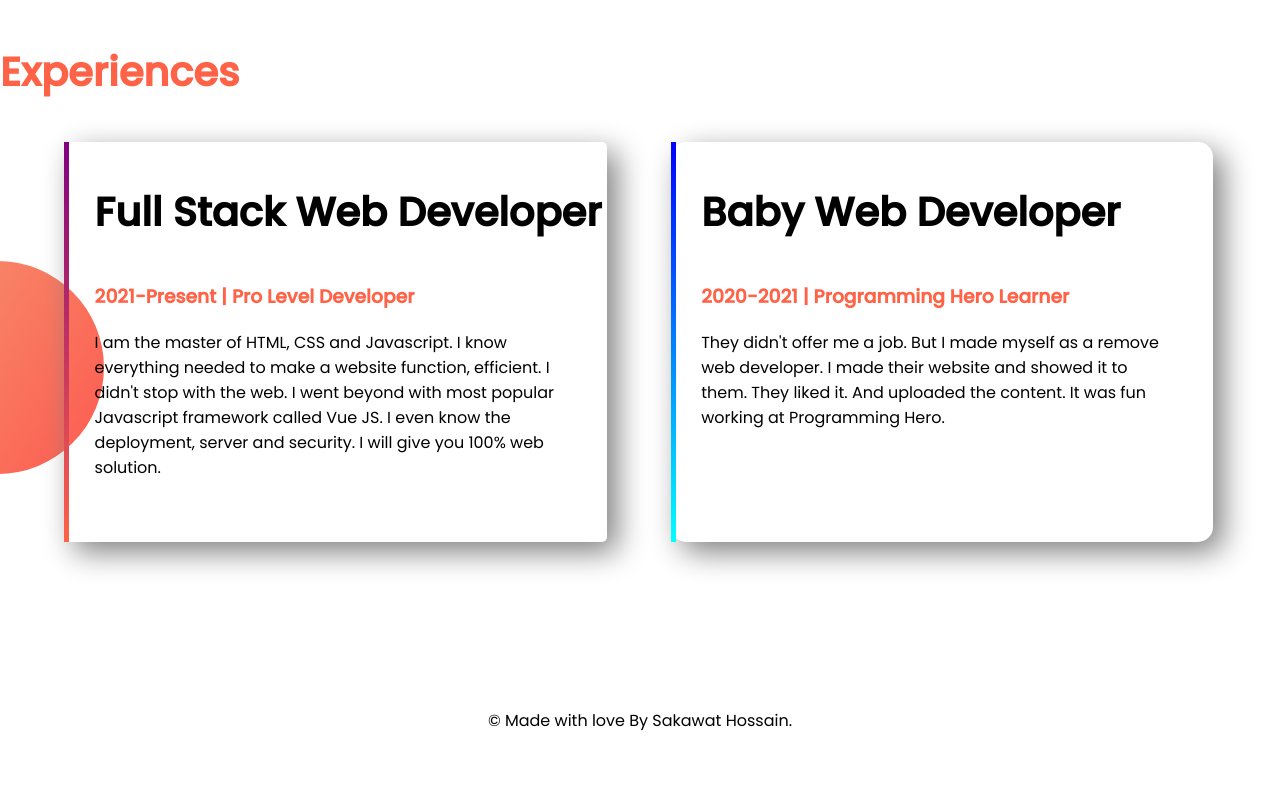
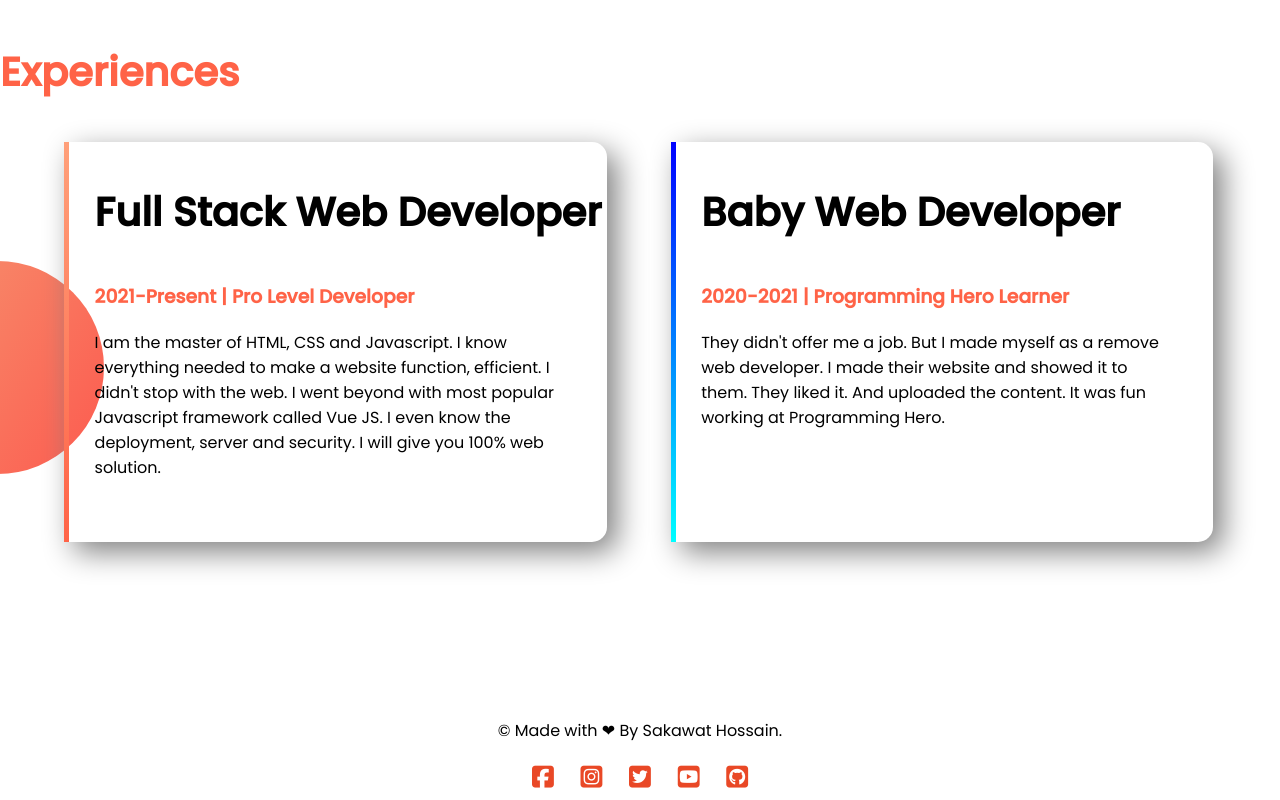
Before and after one commit to sakibsakawat/sakawat-portfolio, a plain HTML site: page index.html in a window 1280 px wide. Shown: the part 1298-2098 px from the top of the page. Before the commit the page ends 2031 px from the top, so only its background shows below. Drawn offline with Linux system fonts and the light colour scheme.

Commit message:
footer edited

```diff
--- a/index.html
+++ b/index.html
@@ -8,6 +8,8 @@
     <link rel="preconnect" href="https://fonts.googleapis.com">
 <link rel="preconnect" href="https://fonts.gstatic.com" crossorigin>
 <link href="https://fonts.googleapis.com/css2?family=Poppins:wght@400;500&display=swap" rel="stylesheet">
+ <link rel="shortcut icon" href="images/images/favicon.png">
+ <script src="https://kit.fontawesome.com/7085eab5dd.js" crossorigin="anonymous"></script>
     <link rel="stylesheet" href="style.css">
 </head>
 <body>
@@ -52,7 +54,15 @@
         </div>
     </section>
     <footer>
-    <p> © Made with love By Sakawat Hossain.</p>
+    <p> © Made with &#x2764; By Sakawat Hossain.</p>
+    <div class="icon-area">
+
+    <a target="_blank" href="https://facebook.com/sakawatofficial"><i class="fab fa-facebook-square"></i></a>
+    <a target="_blank" href="https://instagram.com/sakawatofficial"><i class="fab fa-instagram-square"></i></a>
+    <a target="_blank"  href="https://twitter.com/sakawatofficial"><i class="fab fa-twitter-square"></i></a>
+    <a target="_blank" href="https://www.youtube.com/channel/UCweBPs0VAyl_HV57EAErR0g"><i class="fab fa-youtube-square"></i></a>
+    <a target="_blank" href="https://github.com/sakibsakawat?tab=repositories"><i class="fab fa-github-square"></i></a>
+    </div>
      </footer>
 </body>
 </html>
--- a/style.css
+++ b/style.css
@@ -1,6 +1,7 @@
 body{
      margin: 0;
     font-family: 'Poppins', sans-serif;
+
 }
 section{
     height: 500px;
@@ -65,7 +66,7 @@ section .experience{
 .experience div {
     height:80%;
     box-shadow: 10px 10px 30px gray;
-    border-radius:15px;
+    border-radius:0 15px 15px 0;
 }
 .expidiv p{
     width:90%;
@@ -74,8 +75,7 @@ section .experience{
 
 #older{
     border-left:5px solid;
-    border-image:linear-gradient( purple, tomato);
-    border-radius:5px;
+    border-image:linear-gradient( lightsalmon, tomato);
     border-image-slice: 1;
 }
 
@@ -84,6 +84,43 @@ section .experience{
     border-image:linear-gradient( blue,cyan);
     border-image-slice: 1;
 }
+
 footer p{
     text-align:center;
+
+    padding-top:10px;
+
 }
+.icon-area{
+    font-size:25px;
+    text-align:center;
+
+
+
+}
+.icon-area i{
+     margin: 0 10px 10px 10px;
+     color: #e94826;
+     background-color:linear-gradient( lightsalmon, tomato);
+     transition: 2s, ease:
+}
+.fa-facebook-square:hover{
+    color:#1877f2;
+
+}
+.fa-instagram-square:hover{
+    color:#c32aa3;
+
+}
+.fa-twitter-square:hover{
+    color:#1da1f2;
+
+}
+.fa-youtube-square:hover{
+    color:#ff0000;
+
+}
+.fa-github-square:hover{
+    color:#1877f2;
+
+}
```
Also changed, not shown: 1 other file.
